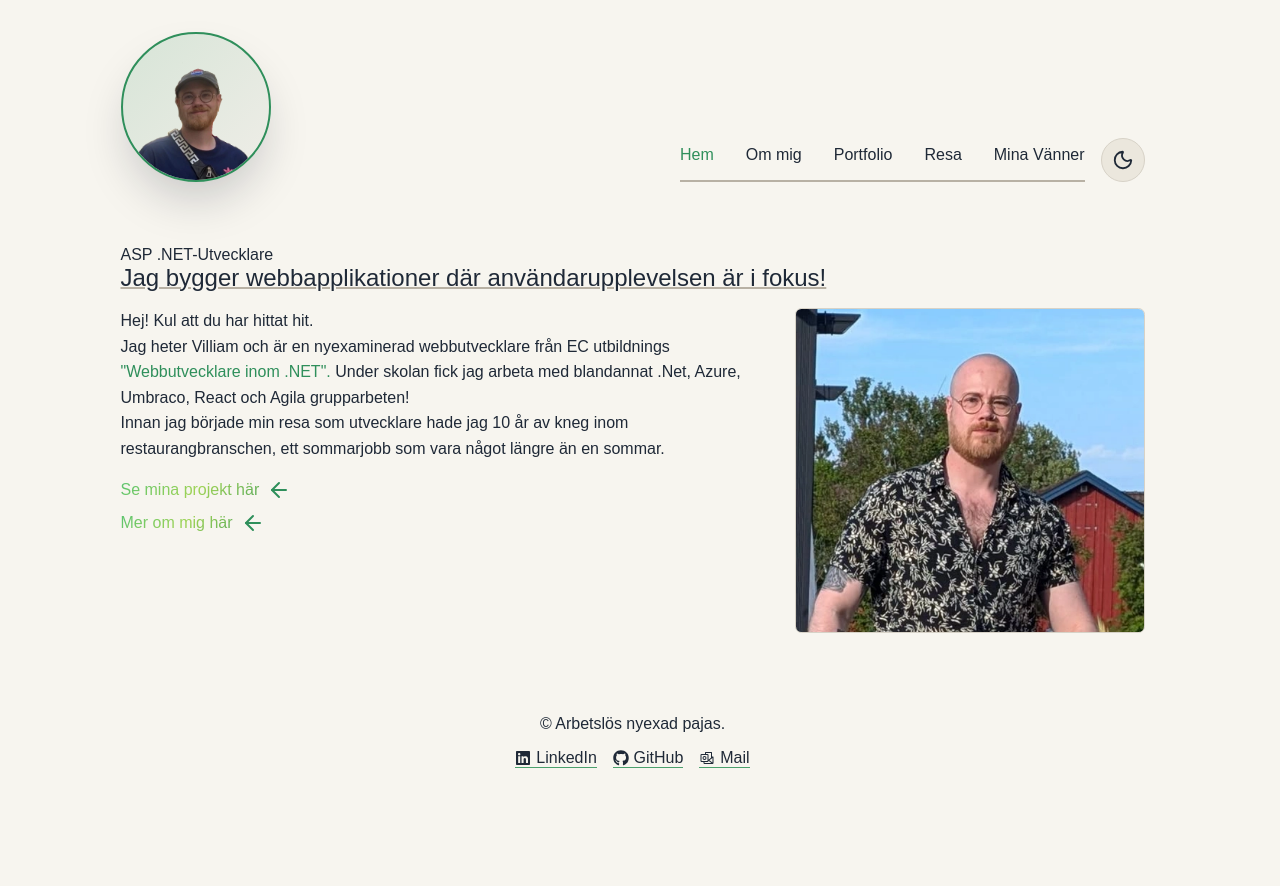
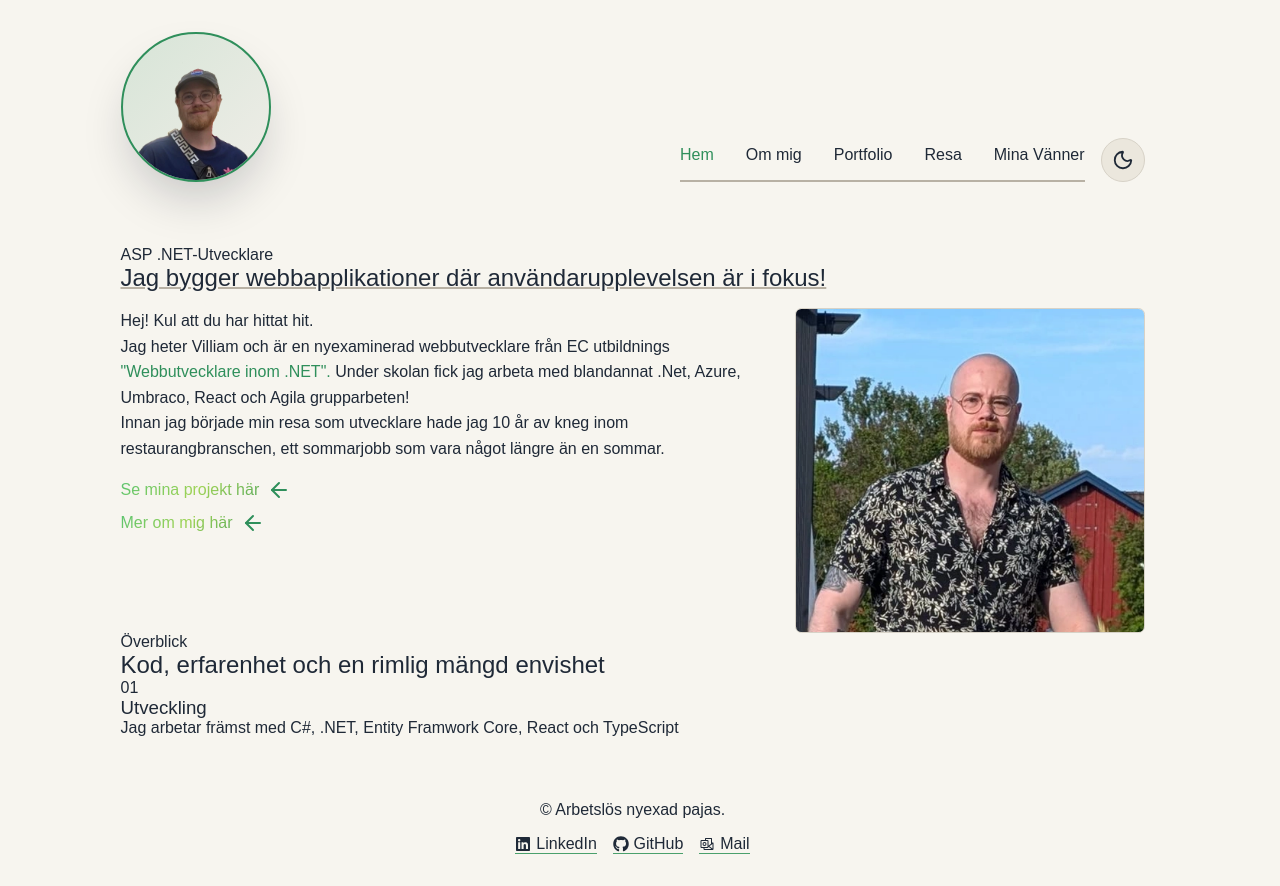
Before and after one commit to Augustvilliam/Portfolio, a React app: page / in a window 1280 px wide. Before the commit the page ends 800 px from the top, so only its background shows below. Built offline with nearby package versions, Linux system fonts and the light colour scheme; the HTML template or start-up script is replaced by a standard one; a web font is replaced by a local one.

Commit message:
added pageLink component

```diff
--- a/src/pages/HomePage.tsx
+++ b/src/pages/HomePage.tsx
@@ -48,6 +48,27 @@ export default function HomePage() {
         </div>
 
       </section>
+
+      <section className="home-overview">
+        <div className="section-head">
+          <p>Överblick</p>
+          <h2>Kod, erfarenhet och en rimlig mängd envishet</h2>
+        </div>
+
+        <div className="home-overview-grid">
+          <article>
+            <span>01</span>
+            <h3>Utveckling</h3>
+
+            <p>Jag arbetar främst med C#, .NET, Entity Framwork Core, React och TypeScript</p>
+
+            <NavLink>
+
+            </NavLink>
+          </article>
+        </div>
+
+      </section>
     </main>
   )
 }
```
Also changed, not shown: src/components/Links/PageLink.tsx (added, +24 -0 lines).
